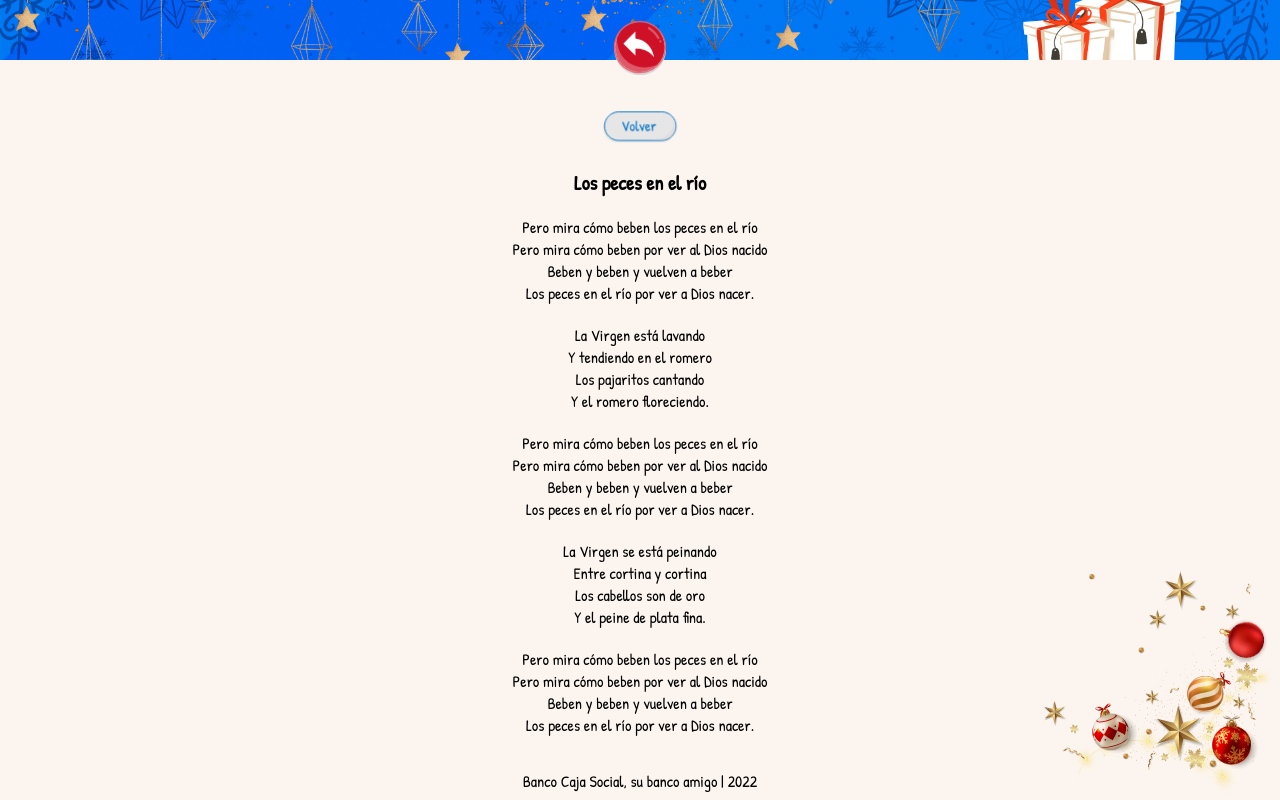
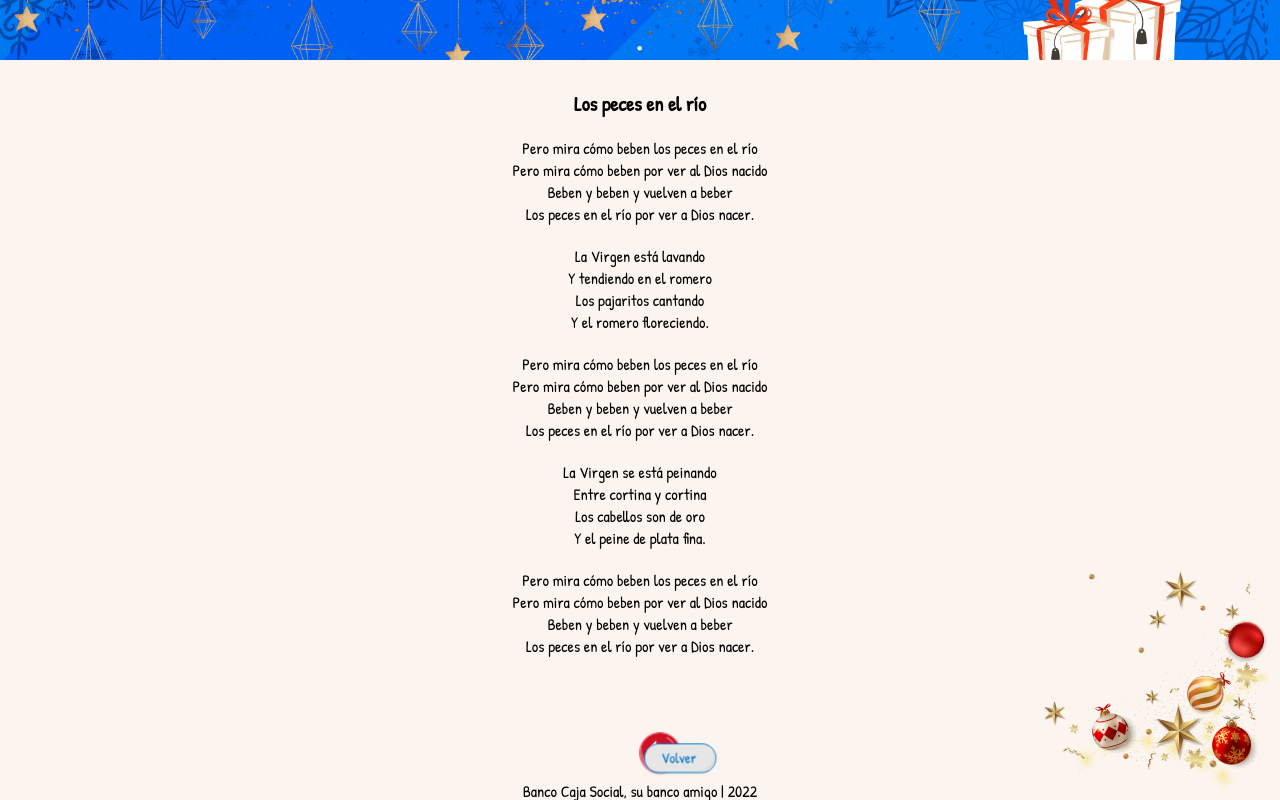
Before and after one commit to Alpacorp/novena-bcs, a React (Vite) app: page /peces in a window 1280 px wide. Built offline with nearby package versions, Linux system fonts and the light colour scheme.

Commit message:
change button back position

```diff
--- a/src/components/Back.tsx
+++ b/src/components/Back.tsx
@@ -1,4 +1,5 @@
 import { Link } from "react-router-dom";
+import "./Components.css";
 
 const Back = (url: string | any) => {
   return (
--- a/src/components/Components.css
+++ b/src/components/Components.css
@@ -10,9 +10,13 @@
 }
 
 .back {
-  width: 50px;
-  margin: 22px 0;
+  width: 40px;
+  margin: 25px 0;
   animation: pulso 2s infinite;
+  text-align: center;
+  position: fixed;
+  bottom: 1px;
+  z-index: 1;
 }
 
 @keyframes pulso {
@@ -53,7 +57,7 @@
 .footer p {
   position: relative;
   text-align: center;
-  bottom: -200px;
+  bottom: -210px;
 }
 
 .introModal {
@@ -106,4 +110,7 @@
   .header {
     background-position: center right;
   }
+  .footer {
+    background-size: 150px;
+  }
 }
--- a/src/pages/Days/DayOne.tsx
+++ b/src/pages/Days/DayOne.tsx
@@ -1,4 +1,6 @@
 import { dayone } from "../../assets";
+import Back from "../../components/Back";
+import backButton from "../../assets/components/botonvolver.svg";
 import DayImgDate from "../../components/DayImgDate";
 import Header from "../../components/Header";
 import Slide from "../../components/Slide";
@@ -7,7 +9,7 @@ import "./Days.css";
 const DayOne = () => {
   return (
     <>
-      <Header show={true} />
+      <Header show={false} />
       <div className="steps">
         <DayImgDate image={dayone} textImage="day one" />
         <h2>Día Primero</h2>
@@ -63,6 +65,9 @@ const DayOne = () => {
           </p>
         </div>
       </div>
+      <div style={{ textAlign: "center" }}>
+        <Back url="/" src={backButton} />
+      </div>
     </>
   );
 };
--- a/src/pages/Steps/Steps.css
+++ b/src/pages/Steps/Steps.css
@@ -36,7 +36,7 @@
   border-radius: 10px;
   margin: 20px 0;
   padding: 20px;
-  height: 270px;
+  height: 250px;
   overflow: auto;
   text-align: left;
   font-size: 20px;
```
Also changed, not shown: src/assets/steps/1P.svg.
